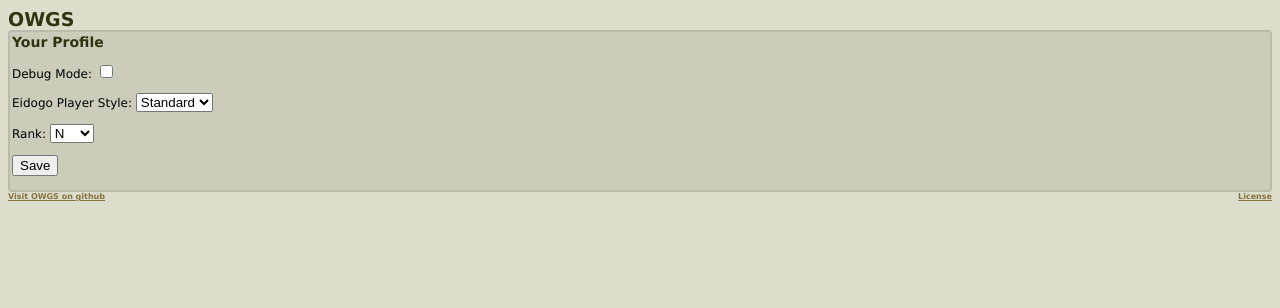
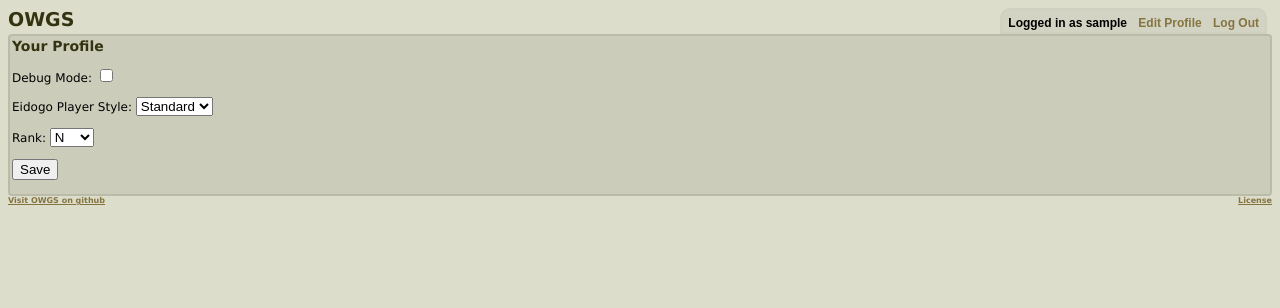
Before and after one commit to Tecuya/owgs, a Django app: page /accounts/profile in a window 1280 px wide. Shown: the top 308 px of the page. Run offline with Django 3.2, Linux system fonts and the light colour scheme; the visitor is signed in with stand-in values (Sample User, id 1); data comes from the database, SQL or seed files in the repository; parts of the project's set-up code (start-up, migrations or seed data) failed here and were passed over.

Commit message:
login flow cleanups, misc

```diff
--- a/static/Interface.js
+++ b/static/Interface.js
@@ -253,4 +253,10 @@ $(function() {
                                  }
                              }
                          });
+
+    // if the fragment selector (http://URL.com#thisthing)
+    if( window.location.href.match(/#login/) ) {
+        iface.openLogin();
+    }
+
 });
--- a/templates/Skin.html
+++ b/templates/Skin.html
@@ -12,15 +12,17 @@
 <h1><a style="color: #333311; text-decoration:none;" href="/">OWGS</a></h1>
 </div>
 
-{% if IsInterface %}
 <div id="topright">
 {% if user.is_authenticated %}
  Logged in as {{ user.username }} <a href="/accounts/profile">Edit Profile</a> <a href="/accounts/logout">Log Out</a>
  {% else %}
- <a href="javascript:void(0);" onClick="javascript:iface.openLogin();">Log In</a>
+  {% if IsInterface %}
+   <a href="javascript:void(0);" onClick="javascript:iface.openLogin();">Log In</a>
+  {% else %}
+   <a href="/#login">Log In</a>
+  {% endif %}
  {% endif %}
 </div>
-{% endif %}
 
 </div>
 
--- a/templates/registration/login.html
+++ b/templates/registration/login.html
@@ -2,6 +2,7 @@
 
 {% block content %}
 <form method="post" action="/accounts/login/" target="_top">
+
   {{ form.as_p }}
 
   <input type="submit" value="{% trans 'Log in' %}" />
```
